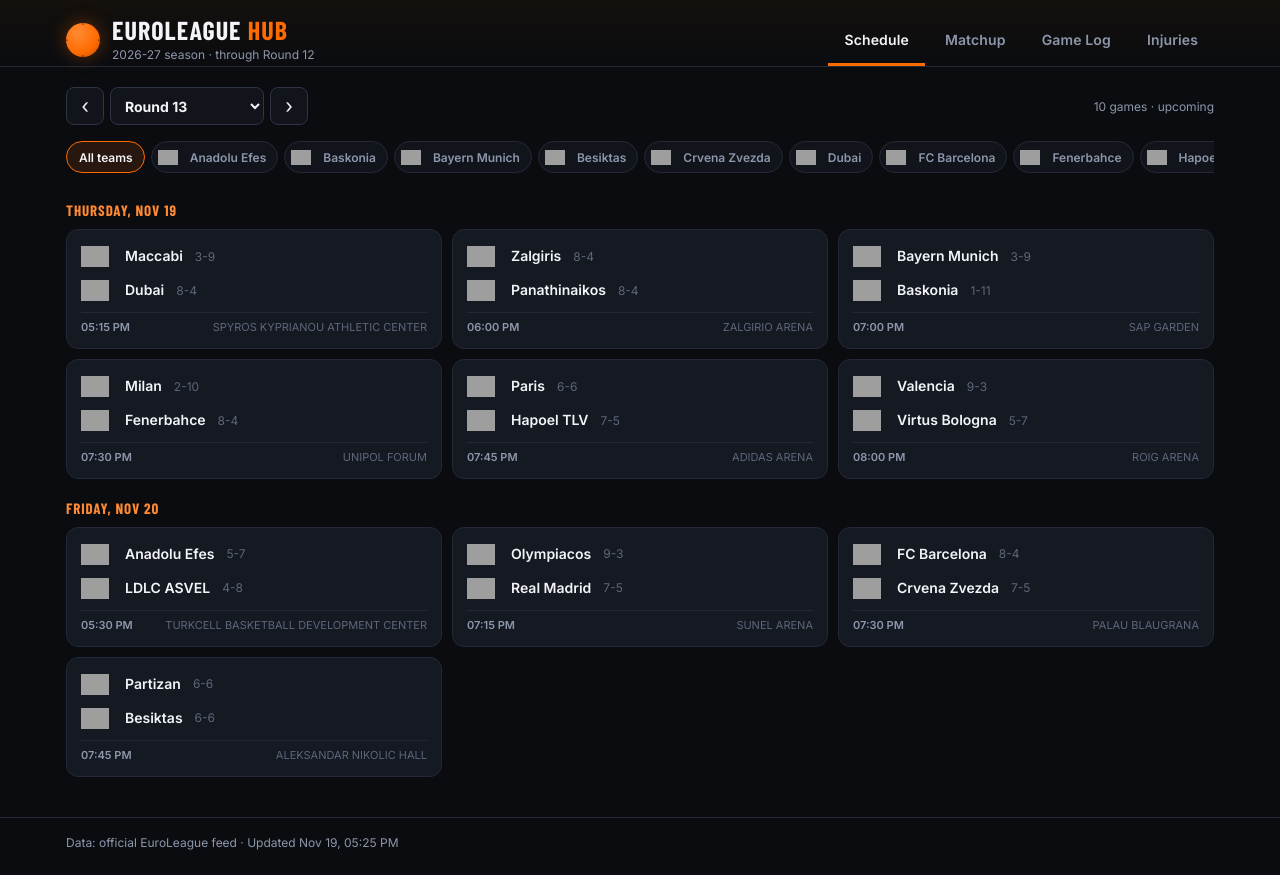
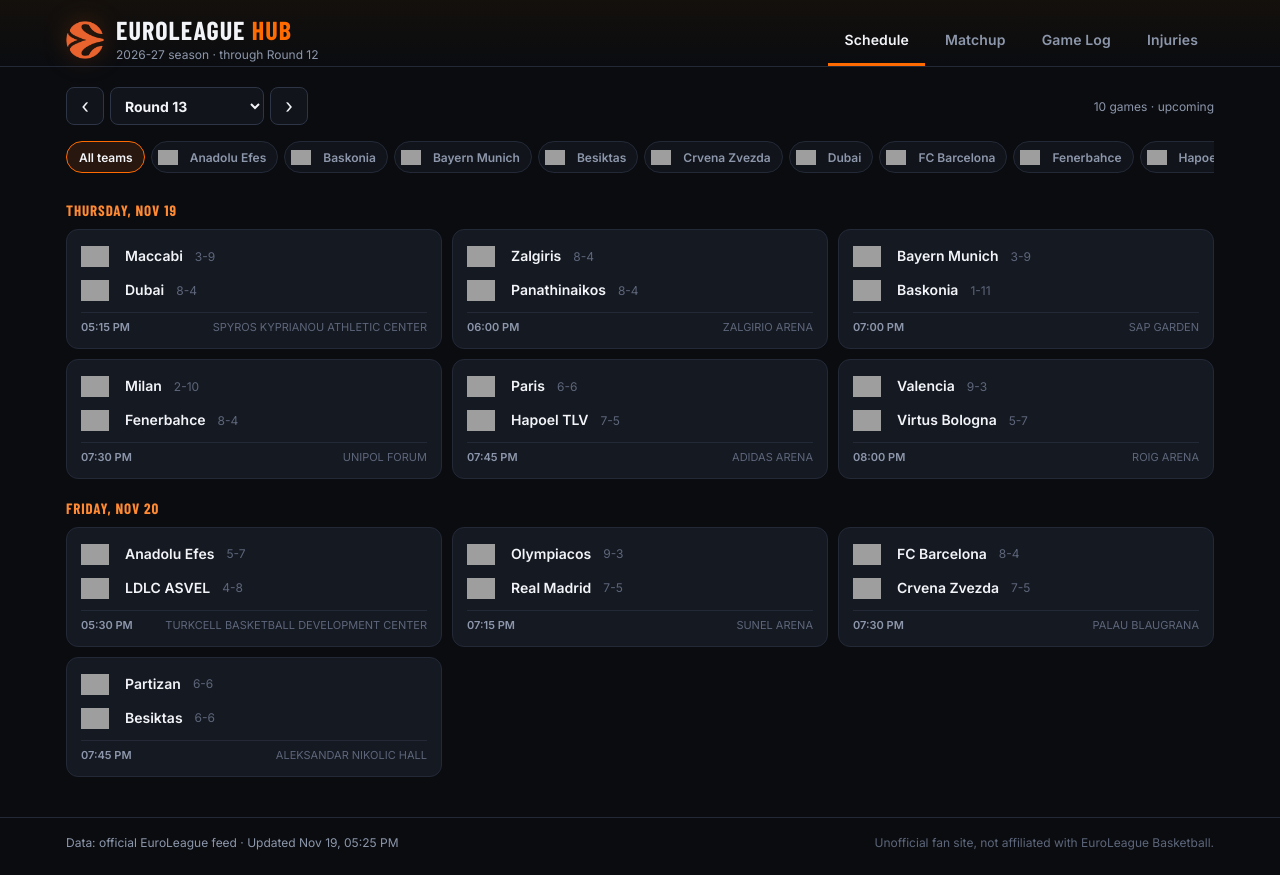
Before and after one commit to pzacsweeps/euroleague-hub, a plain HTML site: page index.html in a window 1280 px wide. Drawn offline with nearby package versions, Linux system fonts and the light colour scheme; grey boxes are pictures that could not be loaded; a web font is replaced by a local one.

Commit message:
Header: EuroLeague ball mark instead of the orange circle; favicon; unofficial-site note in footer
Co-Authored-By: Claude Opus 5.5 <noreply@anthropic.com>
Claude-Session: https://claude.ai/code/session_01FARkBtgxDh3BA587X6kzpQ

```diff
--- a/index.html
+++ b/index.html
@@ -8,12 +8,13 @@
 <link rel="preconnect" href="https://fonts.googleapis.com">
 <link href="https://fonts.googleapis.com/css2?family=Barlow+Condensed:wght@600;700;800&family=Inter:wght@400;500;600;700&display=swap" rel="stylesheet">
 <link rel="stylesheet" href="style.css">
+<link rel="icon" type="image/png" href="favicon.png">
 </head>
 <body>
 <header class="top">
   <div class="wrap top-in">
     <div class="brand">
-      <span class="ball" aria-hidden="true"></span>
+      <img class="logo" src="logo.png" alt="" width="38" height="38">
       <div>
         <h1>EUROLEAGUE <em>HUB</em></h1>
         <p class="sub" id="seasonLine">Loading season…</p>
@@ -139,6 +140,7 @@
 <footer class="foot">
   <div class="wrap foot-in">
     <span>Data: official EuroLeague feed · <span id="updated"></span></span>
+    <span class="unoff">Unofficial fan site, not affiliated with EuroLeague Basketball.</span>
   </div>
 </footer>
 <script src="app.js"></script>
--- a/style.css
+++ b/style.css
@@ -265,3 +265,6 @@ h1 em{font-style:normal;color:var(--org)}
 .pm .st-pill{margin-left:2px;font-size:9px;padding:1px 4px}
 .pm tr.inj-out td{opacity:.55}
 .pm tr.inj-out td:first-child{opacity:1}
+
+.logo{width:38px;height:38px;object-fit:contain;flex:0 0 38px;filter:drop-shadow(0 0 12px rgba(255,107,0,.25))}
+.unoff{color:var(--dim)}
```
Also changed, not shown: favicon.png (added), logo.png (added).
